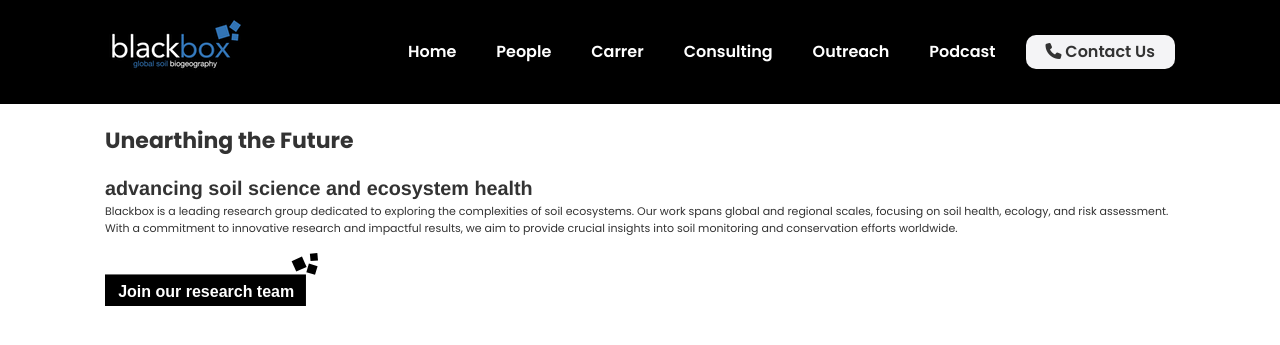
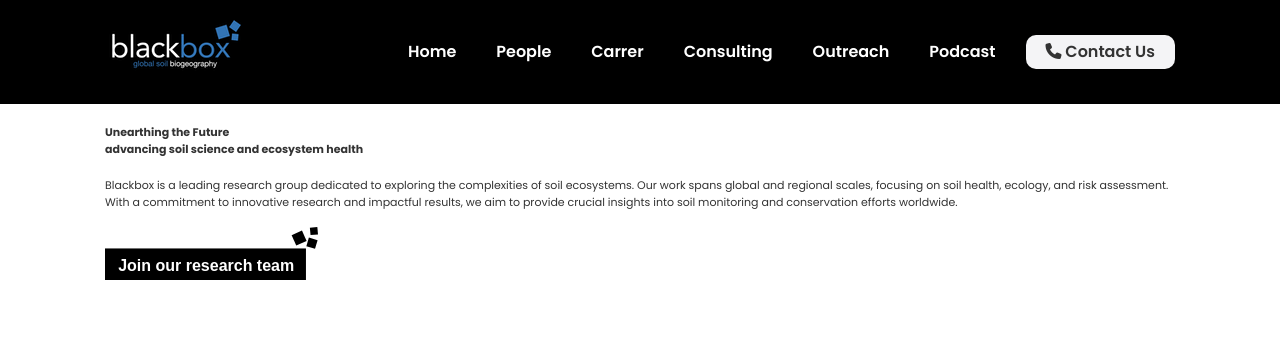
Before and after one commit to Blackboxgeo/blackbox.github.io, a Jekyll site: the page index.html, which Jekyll copies as it is, in a window 1280 px wide. Shown: the top 345 px of the page. Built offline with Jekyll 4.4.1, drawn with Linux system fonts in a browser that asks for light colours.

Commit message:
modern design v1.78

```diff
--- a/assets/css/styles.css
+++ b/assets/css/styles.css
@@ -19,6 +19,16 @@
     font-size: 1.8em;
     margin: 0;
     padding: 0;
+}
+
+p {
+    background-color: #f4f4f4;
+    color: #333;
+    font-family: 'Poppins', sans-serif;
+    font-size: 11px;
+    line-height: 1.5;
+    margin-top: 20px;
+    background: #fff;
 }
 
 header {
--- a/index.html
+++ b/index.html
@@ -64,11 +64,11 @@
     <div class="container">
       <div class="text-content">
             <div class="body-general">
-                <strong><h1>Unearthing the Future</h1><br><h2>advancing soil science and ecosystem health</h2></strong>
+                <strong><h1-tb>Unearthing the Future</h1-tb><br><h2-tb>advancing soil science and ecosystem health</h2-tb></strong>
                 <p>Blackbox is a leading research group dedicated to exploring the complexities of soil ecosystems. Our work spans global and regional scales, focusing on soil health, ecology, and risk assessment. With a commitment to innovative research and impactful results, we aim to provide crucial insights into soil monitoring and conservation efforts worldwide.</p>
                 <br>
                 <a href="/blackbox.github.io/people">
-                    <img src="/blackbox.github.io/assets/images/img/join_button.svg" alt="Get it on Join">
+                    <img src="/blackbox.github.io/assets/images/img/join_button.svg" alt="Join">
                 </a>
             </div>
       </div>
```
